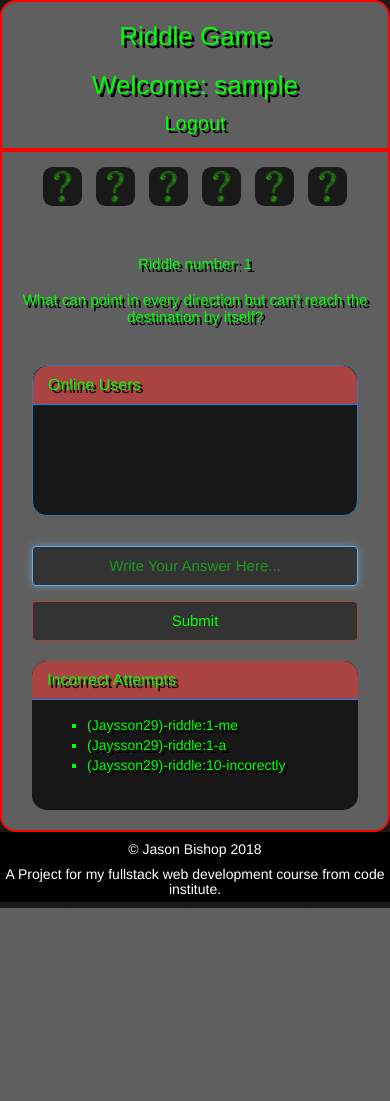
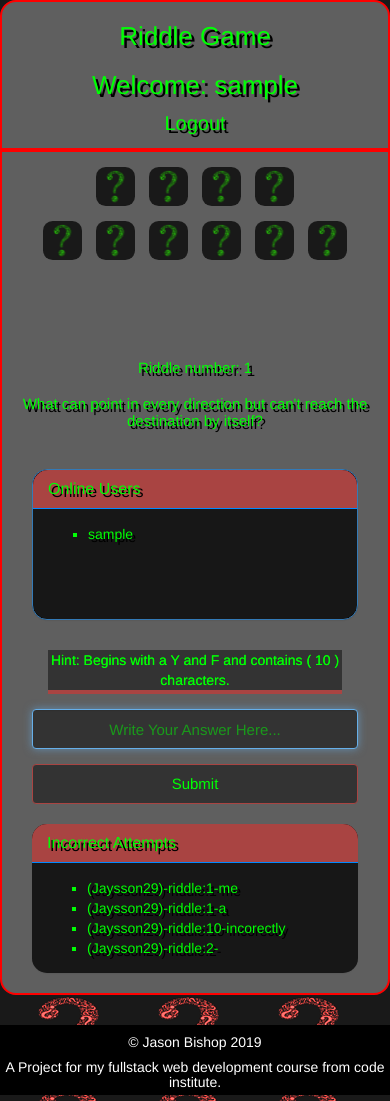
Before and after one commit to jaysson29/project-3-riddle-me-this, a Flask app: a page that uses templates/riddle.html in a window 390 px wide. Before the commit the page ends 908 px from the top, so only its background shows below. Run offline with Flask 2, Linux system fonts and the light colour scheme; the visitor is signed in with stand-in values (Sample User, id 1); some libraries are stand-ins or nearby versions.

Commit message:
Final commit for subit of project 3

```diff
--- a/data/messages.txt
+++ b/data/messages.txt
@@ -3,3 +3,5 @@
 (Jaysson29)-riddle:1-a
 
 (Jaysson29)-riddle:10-incorectly
+
+(Jaysson29)-riddle:2-
--- a/data/riddles.json
+++ b/data/riddles.json
@@ -2,81 +2,145 @@
   {
     "name": "riddle_0",
     "description": "What can point in every direction but can't reach the destination by itself?",
+    "hint":"Y and F",
     "answer": "your finger",
+    "first": 4,
+    "second": 6,
+    "third": 0,
+    "space": 1,
     "number": 1
   },
   {
     "name": "riddle_1",
     "description": "What is the worst vegetable to have on a ship?",
+    "hint":"A and L",
     "answer": "a leak",
+    "first": 1,
+    "second": 4,
+    "third": 0,
+    "space": 1,
     "number": 2
   },
   {
     "name": "riddle_2",
     "description": "Why was the picture sent to jail?",
+    "hint":"I , W and F",
     "answer": "it was framed",
+    "first": 2,
+    "second": 3,
+    "third": 6,
+    "space": 2,
     "number": 3
   },
   {
     "name": "riddle_3",
     "description": "Joe’s father had three son’s Snap, Crackle and?",
+    "hint":"J",
     "answer": "joe",
+    "first": 3,
+    "second": 0,
+    "third": 0,
+    "space": 0,
     "number": 4
   },
   {
     "name": "riddle_4",
     "description":
       "I am a seed with three letters in my name. Take away the last two and I still sound the same. What am I?",
+    "hint":"P",
     "answer": "pee",
+    "first": 3,
+    "second": 0,
+    "third": 0,
+    "space": 0,
     "number": 5
   },
   {
     "name": "riddle_5",
     "description": "What never gets any wetter no matter how hard it rains?",
+    "hint":"W",
     "answer": "water",
+    "first": 5,
+    "second": 0,
+    "third": 0,
+    "space": 0,
     "number": 6
   },
   {
     "name": "riddle_6",
     "description": "What is something that you always have but always leave behind?",
+    "hint":"F",
     "answer": "fingerprints",
+    "first": 12,
+    "second": 0,
+    "third": 0,
+    "space": 0,
     "number": 7
   },
   {
     "name": "riddle_7",
     "description": "Which berry makes a harsh noise?",
+    "hint":"R",
     "answer": "raspberry",
+    "first": 9,
+    "second": 0,
+    "third": 0,
+    "space": 0,
     "number": 8
   },
   {
     "name": "riddle_8",
     "description": "What do you get when you mix lemons with gun powder?",
+    "hint":"L",
     "answer": "lemonades",
+    "first": 9,
+    "second": 0,
+    "third": 0,
+    "space": 0,
     "number": 9
   },
   {
     "name": "riddle_9",
     "description": "Which word in the dictionary is spelled incorrectly?",
+    "hint":"I",
     "answer": "incorrectly",
+    "first": 11,
+    "second": 0,
+    "third": 0,
+    "space": 0,
     "number": 10
   },
   {
     "name": "riddle_10",
     "description":
-      "What when read from right to left is a servant but when read from left to right is a ruler?",
+    "What when read from right to left is a servant but when read from left to right is a ruler?",
+    "hint":"G",
     "answer": "god",
+    "first": 3,
+    "second": 0,
+    "third": 0,
+    "space": 0,
     "number": 11
   },
   {
     "name": "riddle_11",
     "description": "What do you call a fish with 4 eyes?",
+    "hint":"F",
     "answer": "fiiiish",
+    "first": 8,
+    "second": 0,
+    "third": 0,
+    "space": 0,
     "number": 12
   },
     {
     "name": "riddle_12",
     "description": "",
     "answer": "",
+    "first": 0,
+    "second": 0,
+    "third": 0,
+    "space": 0,
     "number": 0
   }
 ]
--- a/run.py
+++ b/run.py
@@ -39,7 +39,7 @@
     if "username" in session:
         if session["username"] not in online_users:
             online_users.append(session["username"])
-        return redirect('/')
+        return redirect('/' + session["username"])
 
     return render_template("main.html")
 
@@ -54,6 +54,7 @@
         data = json.load(json_data)
 
     riddle = 0
+
 
     if request.method == "POST":
         ###write_to_file("data/online_users.txt", user + "\n")###
@@ -74,8 +75,12 @@
             return render_template("endgame.html")
 
     message = get_all_messages()
+    firstL = range(data[riddle]["first"])
+    secondL = range(data[riddle]["second"])
+    thirdL = range(data[riddle]["third"])
+    spaceS = data[riddle]["space"]
 
-    return render_template("riddle.html", chat_messages=message, data=data, users=online_users, riddle=riddle, username=session["username"])
+    return render_template("riddle.html", chat_messages=message, data=data, users=online_users, riddle=riddle, first=firstL, second=secondL, third=thirdL, space=spaceS, username=session["username"])
 
 @app.route("/logout")
 def logout():
--- a/static/css/style.css
+++ b/static/css/style.css
@@ -32,7 +32,7 @@
 
 .riddle-section{
     display: block;
-    height: 620px;
+    height: 100% !important;
     width: 131.5%;
     background-color: #5F5F5F;
     border: 2px solid #FF0000;
@@ -61,9 +61,6 @@
     font-size: 25px;
 }
 
-.riddle-number{
-    margin-top: 231px;
-}
 .riddle-question {
     font-size: 25px;
     margin-left: 0%;
@@ -79,7 +76,7 @@
     margin-top: 60px;
     margin-right: 0;
     margin-left: 1113px;
-    position: fixed;
+    position: absolute;
     padding: 0;
     width: 400px;
     text-align: left;
@@ -118,10 +115,9 @@
   text-align: center;
   width: 100%;
   background-color: black;
-  position: fixed;
   height: 70px;
   line-height: 60px;
-  margin-top: 0%;
+  margin-top: 30px;
   color: white;
 }
 
@@ -235,7 +231,6 @@
     margin: 27px 44px 0px 1365px;
     padding: 0;
     font-size: 31px;
-    position: fixed;
 }
 
 .online-user-box{
@@ -256,8 +251,22 @@
     border-radius: 10px 10px 10px 10px;
     font-size: 36px;
 }
+.hint{
+    width: 90%;
+    margin-left: 5%;
+    color: #00FF04;
+    background-color: #333333;
+    border-bottom: 4px #a94442 solid;
+    text-shadow: 0px 0px;
+}
+.under-hint{
+    position: absolute;
+    margin-left: 32%;
+    margin-top: -1%;
+    opacity: 0.75;
+}
 
-@media(max-width:1199px)
+@media(max-width:998px)
 {
     .user-section{
         height: 100%;
--- a/templates/endgame.html
+++ b/templates/endgame.html
@@ -32,11 +32,11 @@
         </div>
     </div>
 
-    <div class="footer" style="margin-top: 10%;">
+    <div class="footer" style="margin-top: 10%; position: fixed;">
         <div="container">
             <div class="row">
                 <div class="col-md-12">
-                    <h5>&copy; Jason Bishop 2018</h5>
+                    <h5>&copy; Jason Bishop 2019</h5>
                     <h5 class="footer-credit">A Project for my fullstack web development course from code institute.</h5>
                 </div>
             </div>
--- a/templates/main.html
+++ b/templates/main.html
@@ -35,11 +35,11 @@
         </div>
     </div>
 
-    <div class="footer">
+    <div class="footer" style="position: fixed;">
         <div="container">
             <div class="row">
                 <div class="col-md-12">
-                    <h5>&copy; Jason Bishop 2018</h5>
+                    <h5>&copy; Jason Bishop 2019</h5>
                     <h5 class="footer-credit">A Project for my fullstack web development course from code institute.</h5>
                 </div>
             </div>
--- a/templates/riddle.html
+++ b/templates/riddle.html
@@ -32,13 +32,23 @@
                     </div>
 
                     <div class="container riddle-section">
-                        <div class="col-md-12">
+                        <div class="col-md-12" style="padding-bottom: 50px;">
+                            {% for first in first %}
                                 <img src="static/css/img/questionmark.jpg" class="image-riddle"></img>
+                            {% endfor %}
+                            {% if space == 1 or space == 2 %}
+                                <div class=""></div>
+                            {% elif space == 0 %}
+                            {% endif %}
+                            {% for second in second %}
                                 <img src="static/css/img/questionmark.jpg" class="image-riddle"></img>
+                            {% endfor %}
+                            {% if space == 2 %}
+                                <div class=""></div>
+                            {% endif %}
+                            {% for third in third %}
                                 <img src="static/css/img/questionmark.jpg" class="image-riddle"></img>
-                            <img src="static/css/img/questionmark.jpg" class="image-riddle"></img>
-                            <img src="static/css/img/questionmark.jpg" class="image-riddle"></img>
-                            <img src="static/css/img/questionmark.jpg" class="image-riddle"></img>
+                            {% endfor %}
                         </div>
 
                         <div class="mailing-list">
@@ -49,7 +59,7 @@
                             <h3 class="riddle-question">{{ data[riddle]["description"] }}</h3>
                         </div>
 
-                        <div class="col-md-3 online-user-box">
+                        <div class="col-md-3 online-user-box order-sm-2">
                                     <div class="panel panel-primary">
                                         <div class="panel-heading top-bar boxes-top-bar">
                                             <h3 class="panel-title">Online Users</h3>
@@ -67,13 +77,13 @@
 
                         <!--Form-->
                         <div class="col-md-6 form-answer">
+                            <p class="hint">Hint: Begins with a {{ data[riddle]["hint"] }} and contains ( {{ data[riddle]["first"]+data[riddle]["second"]+data[riddle]["third"] }} ) characters.</p>
                             <form method="POST" class="form-inline">
                                 <input type="text" class="form-control answer-input" placeholder="Write Your Answer Here..." name="message" id="message" autofocus>
                                 <input type="hidden" name="riddle" id="riddle" value={{riddle}}>
                                 <button class="btn btn-success answer-button">Submit</button>
                             </form>
                         </div>
-
                         <div class="col-md-3 attempts">
                             <div class="panel panel-primary" style="border:0px;">
                                 <div class="panel-heading top-bar boxes-top-bar">
@@ -107,7 +117,7 @@
         <div="container">
             <div class="row">
                 <div class="col-md-12">
-                    <h5>&copy; Jason Bishop 2018</h5>
+                    <h5>&copy; Jason Bishop 2019</h5>
                     <h5 class="footer-credit">A Project for my fullstack web development course from code institute.</h5>
                 </div>
             </div>
```
Lines whose indentation alone changed are shown as unchanged.
